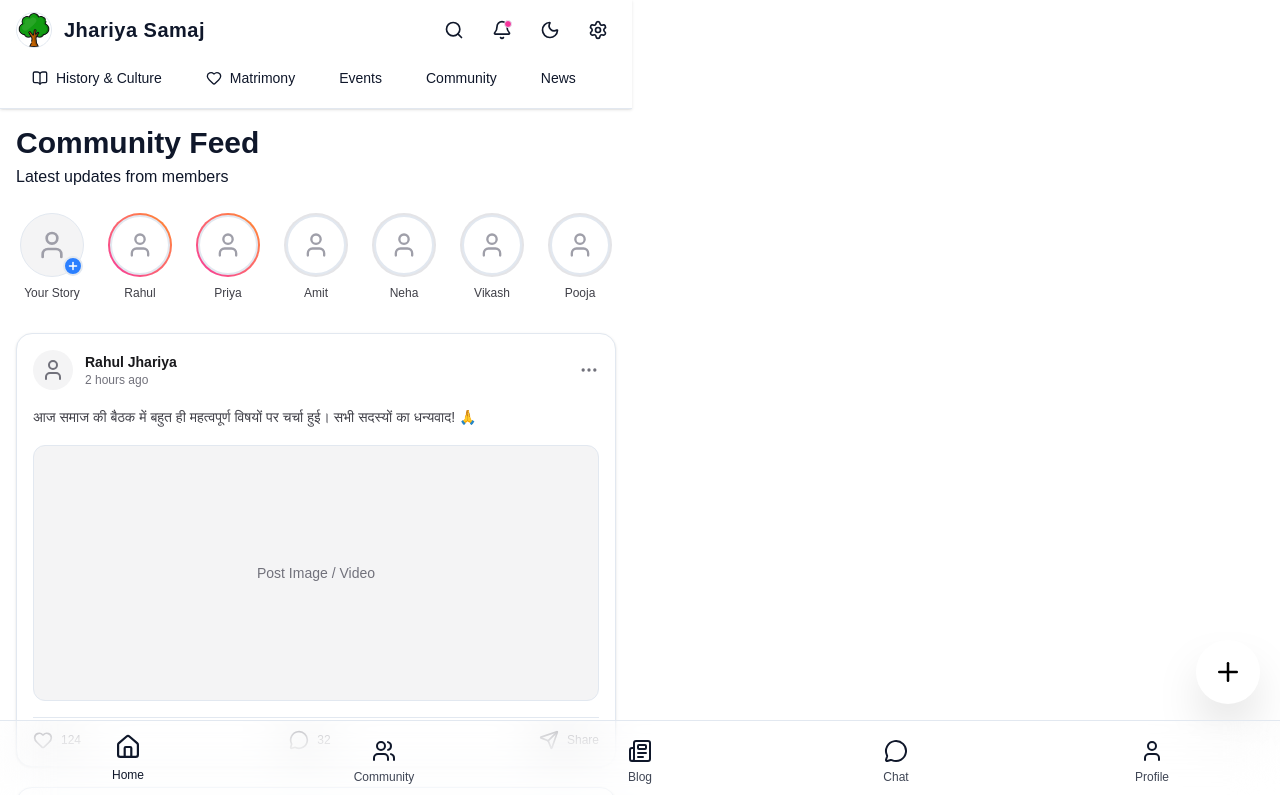
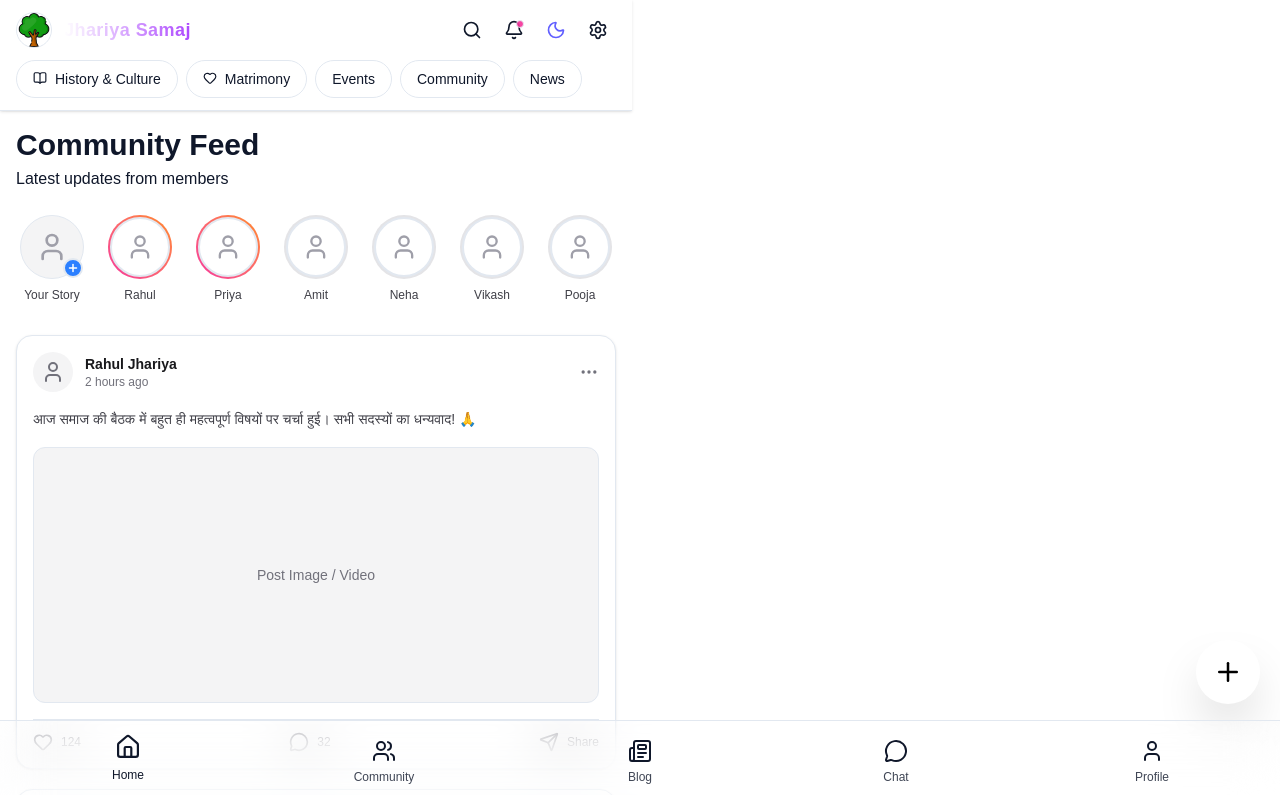
Before and after one commit to dajharia/jhariya_samaj, a Next.js app in the folder frontend/: page / in a window 1280 px wide. Shown: the top 795 px of the page. Built offline with nearby package versions, Linux system fonts and the light colour scheme.

Commit message:
Improve Topbar component with better performance and accessibility

```diff
--- a/frontend/components/layout/topbar.tsx
+++ b/frontend/components/layout/topbar.tsx
@@ -2,84 +2,193 @@
 
 import Image from "next/image"
 import Link from "next/link"
-import { Bell, Search, BookOpen, Heart, Settings, Moon, Sun } from "lucide-react"
+import { Bell, Search, BookOpen, Heart, Settings, Moon, Sun, Palette, Users } from "lucide-react"
 import { useTheme } from "next-themes"
-import { useEffect, useState } from "react"
+import { useEffect, useState, useRef, useCallback } from "react"
+
+interface NavLink {
+  href: string
+  label: string
+  icon?: React.ReactNode
+  color: string
+  colorClass: string
+}
 
 export default function Topbar() {
-  const { theme, resolvedTheme, setTheme } = useTheme()
+  const { theme, setTheme } = useTheme()
   const [mounted, setMounted] = useState(false)
+  const [isSettingsOpen, setIsSettingsOpen] = useState(false)
+  const [hasNotifications, setHasNotifications] = useState(true)
+  const settingsRef = useRef<HTMLDivElement>(null)
 
   // Hydration mismatch से बचने के लिए
-  useEffect(() => setMounted(true), [])
+  useEffect(() => {
+    setMounted(true)
+  }, [])
 
-  const isDarkMode = theme === "dark" || resolvedTheme === "dark"
+  // Click outside handler को optimize किया
+  useEffect(() => {
+    const handleClickOutside = (event: MouseEvent | TouchEvent) => {
+      if (settingsRef.current && !settingsRef.current.contains(event.target as Node)) {
+        setIsSettingsOpen(false)
+      }
+    }
+
+    if (!isSettingsOpen) return
+
+    document.addEventListener("mousedown", handleClickOutside)
+    document.addEventListener("touchstart", handleClickOutside, { passive: true })
+
+    return () => {
+      document.removeEventListener("mousedown", handleClickOutside)
+      document.removeEventListener("touchstart", handleClickOutside)
+    }
+  }, [isSettingsOpen])
+
+  const isDarkMode = theme === "dark"
+
+  // Navigation links को constant में रखा
+  const categoryLinks: NavLink[] = [
+    { href: "/history", label: "History & Culture", icon: <BookOpen size={14} />, color: "indigo", colorClass: "indigo-500" },
+    { href: "/matrimony", label: "Matrimony", icon: <Heart size={14} />, color: "pink", colorClass: "pink-500" },
+    { href: "/events", label: "Events", color: "orange", colorClass: "orange-500" },
+    { href: "/community", label: "Community", color: "green", colorClass: "green-500" },
+    { href: "/blog", label: "News", color: "blue", colorClass: "blue-500" },
+  ]
+
+  const settingsLinks: NavLink[] = [
+    { href: "/settings", label: "Theme Settings", icon: <Palette size={16} />, color: "primary", colorClass: "primary" },
+    { href: "/community", label: "Community", icon: <Users size={16} />, color: "green", colorClass: "green-500" },
+  ]
+
+  const handleSettingsClose = useCallback(() => {
+    setIsSettingsOpen(false)
+  }, [])
+
+  const handleThemeToggle = useCallback(() => {
+    setTheme(isDarkMode ? "light" : "dark")
+  }, [isDarkMode, setTheme])
+
+  const renderCategoryLink = (link: NavLink) => (
+    <Link
+      key={link.href}
+      href={link.href}
+      className={`group flex items-center gap-1.5 px-3 sm:px-4 py-1.5 sm:py-2 rounded-full bg-secondary hover:bg-${link.colorClass}/10 hover:text-${link.colorClass} border border-transparent transition-all duration-300 whitespace-nowrap flex-shrink-0 text-xs sm:text-sm font-medium`}
+    >
+      {link.icon && <span className="w-3.5 h-3.5 sm:w-4 sm:h-4 flex-shrink-0">{link.icon}</span>}
+      <span>{link.label}</span>
+    </Link>
+  )
 
   return (
     <header className="sticky top-0 z-50 w-full bg-background/70 backdrop-blur-xl border-b border-border/50 shadow-sm transition-all duration-300">
 
       {/* Top section: Logo & Actions */}
-      <div className="flex items-center justify-between px-4 py-3">
+      <div className="flex items-center justify-between px-3 sm:px-4 py-2.5 sm:py-3 gap-2">
         {/* Logo & Brand Name */}
-        <Link href="/" className="flex items-center space-x-3">
+        <Link
+          href="/"
+          className="flex items-center space-x-2 sm:space-x-3 group min-w-0 flex-shrink-0"
+          aria-label="Jhariya Samaj Home"
+        >
+          <div className="relative overflow-hidden rounded-full border border-border bg-secondary group-hover:shadow-[0_0_15px_rgba(var(--primary),0.3)] transition-all duration-300 w-7 h-7 sm:w-9 sm:h-9">
             <Image
               src="/logo.webp"
               alt="Jhariya Samaj Logo"
               width={36}
               height={36}
-            className="rounded-full object-cover border border-border bg-secondary"
+              className="w-full h-full object-cover group-hover:scale-110 transition-transform duration-500"
+              priority
             />
-          <h1 className="text-xl font-bold text-foreground tracking-wide hidden sm:block">
+          </div>
+          <h1 className="hidden sm:block text-base sm:text-lg font-bold bg-gradient-to-r from-primary to-purple-500 bg-clip-text text-transparent tracking-wide">
             Jhariya Samaj
           </h1>
         </Link>
 
         {/* Actions (Search, Notifications, Theme, Settings) */}
-        <div className="flex items-center space-x-3 text-muted-foreground">
-          <Link href="/search" className="w-9 h-9 rounded-full bg-secondary flex items-center justify-center hover:text-foreground hover:bg-accent transition-colors">
-            <Search className="w-5 h-5" />
-          </Link>
-          <Link href="/notifications" className="relative w-9 h-9 rounded-full bg-secondary flex items-center justify-center hover:text-foreground hover:bg-accent transition-colors">
-            <Bell className="w-5 h-5" />
-            {/* Unread notification dot */}
-            <span className="absolute top-2 right-2 w-2 h-2 bg-pink-500 rounded-full border border-background transition-colors duration-300"></span>
+        <div className="flex items-center gap-1 sm:gap-1.5 text-muted-foreground ml-auto flex-shrink-0">
+          {/* Search */}
+          <Link
+            href="/search"
+            className="group w-8 h-8 sm:w-9 sm:h-9 rounded-full bg-secondary flex items-center justify-center hover:bg-blue-500/10 hover:text-blue-500 transition-all duration-300 hover:shadow-[0_0_10px_rgba(59,130,246,0.2)]"
+            aria-label="Search"
+          >
+            <Search className="w-4 h-4 sm:w-5 sm:h-5" />
           </Link>
 
-          {/* Theme Toggle - Hidden on Mobile */}
+          {/* Notifications */}
+          <Link
+            href="/notifications"
+            className="group relative w-8 h-8 sm:w-9 sm:h-9 rounded-full bg-secondary flex items-center justify-center hover:bg-amber-500/10 hover:text-amber-500 transition-all duration-300 hover:shadow-[0_0_10px_rgba(245,158,11,0.2)]"
+            aria-label="Notifications"
+          >
+            <Bell className="w-4 h-4 sm:w-5 sm:h-5" />
+            {/* Unread notification dot */}
+            {hasNotifications && (
+              <span
+                className="absolute top-1.5 right-1.5 sm:top-2 sm:right-2 w-1.5 h-1.5 sm:w-2 sm:h-2 bg-pink-500 rounded-full border border-background animate-pulse"
+                aria-hidden="true"
+              />
+            )}
+          </Link>
+
+          {/* Theme Toggle Button */}
           <button
-            onClick={() => setTheme(isDarkMode ? "light" : "dark")}
-            className="hidden md:flex cursor-pointer w-9 h-9 rounded-full bg-secondary items-center justify-center hover:text-foreground hover:bg-accent transition-colors"
+            onClick={handleThemeToggle}
+            className="group w-8 h-8 sm:w-9 sm:h-9 rounded-full bg-secondary flex items-center justify-center hover:bg-primary/10 hover:text-primary transition-all duration-300 hover:shadow-[0_0_10px_rgba(var(--primary),0.2)]"
+            aria-label={`Switch to ${isDarkMode ? "light" : "dark"} mode`}
           >
-            {mounted ? (isDarkMode ? <Sun className="w-5 h-5" /> : <Moon className="w-5 h-5" />) : <span className="w-5 h-5" />}
+            {mounted && isDarkMode ? (
+              <Sun className="w-4 h-4 sm:w-5 sm:h-5 text-amber-400 group-hover:rotate-90 transition-transform duration-500" />
+            ) : mounted ? (
+              <Moon className="w-4 h-4 sm:w-5 sm:h-5 text-indigo-500 group-hover:-rotate-12 transition-transform duration-500" />
+            ) : (
+              <div className="w-4 h-4 sm:w-5 sm:h-5" />
+            )}
           </button>
 
-          {/* Settings - Hidden on Mobile */}
-          <Link href="/settings" className="hidden md:flex w-9 h-9 rounded-full bg-secondary items-center justify-center hover:text-foreground hover:bg-accent transition-colors">
-            <Settings className="w-5 h-5" />
+          {/* Settings Button & Dropdown */}
+          <div className="relative" ref={settingsRef}>
+            <button
+              onClick={() => setIsSettingsOpen(!isSettingsOpen)}
+              className="group w-8 h-8 sm:w-9 sm:h-9 rounded-full bg-secondary flex items-center justify-center hover:bg-gray-500/10 hover:text-foreground transition-all duration-300 hover:shadow-[0_0_10px_rgba(107,114,128,0.2)]"
+              aria-label="Settings"
+              aria-expanded={isSettingsOpen}
+              aria-haspopup="true"
+            >
+              <Settings className="w-4 h-4 sm:w-5 sm:h-5 group-hover:rotate-90 transition-transform duration-500" />
+            </button>
+
+            {isSettingsOpen && (
+              <div
+                className="absolute right-0 top-full mt-2 w-44 sm:w-48 bg-card border border-border/50 rounded-xl shadow-lg z-[100] overflow-hidden animate-in fade-in zoom-in-95 duration-200"
+                role="menu"
+              >
+                {settingsLinks.map((link, index) => (
+                  <Link
+                    key={link.href}
+                    href={link.href}
+                    onClick={handleSettingsClose}
+                    className={`flex items-center gap-3 px-3 sm:px-4 py-2.5 sm:py-3 text-xs sm:text-sm text-foreground hover:bg-secondary transition-colors ${
+                      index > 0 ? "border-t border-border/30" : ""
+                    }`}
+                    role="menuitem"
+                  >
+                    <span className="text-primary flex-shrink-0">{link.icon}</span>
+                    <span className="font-medium">{link.label}</span>
                   </Link>
+                ))}
+              </div>
+            )}
+          </div>
         </div>
       </div>
 
       {/* Bottom section: Scrollable Categories */}
-      <div className="flex gap-3 overflow-x-auto px-4 pb-3 [&::-webkit-scrollbar]:hidden [-ms-overflow-style:none] [scrollbar-width:none] text-muted-foreground">
-        <Link href="/history" className="flex items-center gap-2 px-4 py-2 rounded-full bg-secondary hover:bg-accent transition-colors whitespace-nowrap">
-          <BookOpen size={16} />
-          <span className="text-sm font-medium">History & Culture</span>
-        </Link>
-        <Link href="/matrimony" className="flex items-center gap-2 px-4 py-2 rounded-full bg-secondary hover:bg-accent transition-colors whitespace-nowrap">
-          <Heart size={16} />
-          <span className="text-sm font-medium">Matrimony</span>
-        </Link>
-        <Link href="/events" className="px-4 py-2 rounded-full bg-secondary hover:bg-accent transition-colors whitespace-nowrap text-sm font-medium">
-          Events
-        </Link>
-        <Link href="/community" className="px-4 py-2 rounded-full bg-secondary hover:bg-accent transition-colors whitespace-nowrap text-sm font-medium">
-          Community
-        </Link>
-        <Link href="/blog" className="px-4 py-2 rounded-full bg-secondary hover:bg-accent transition-colors whitespace-nowrap text-sm font-medium">
-          News
-        </Link>
-      </div>
+      <nav className="flex gap-1.5 sm:gap-2 overflow-x-auto px-3 sm:px-4 pb-2.5 sm:pb-3 [&::-webkit-scrollbar]:hidden [-ms-overflow-style:none] [scrollbar-width:none] text-muted-foreground" aria-label="Category Navigation">
+        {categoryLinks.map(renderCategoryLink)}
+      </nav>
 
     </header>
   )
```
Lines whose indentation alone changed are shown as unchanged.
